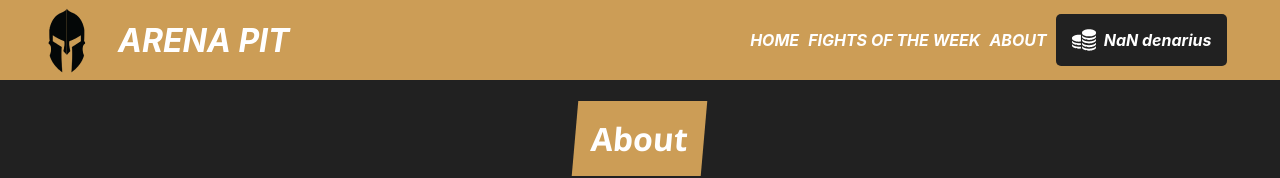
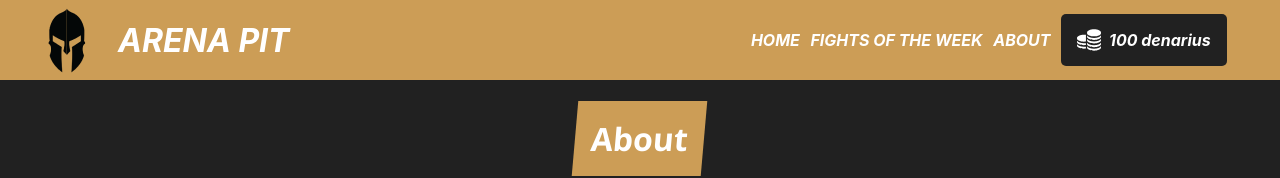
Before and after one commit to nicholas570/Arena-pit, a React (Create React App) app: page /about in a window 1280 px wide. Shown: the top 178 px of the page. Built offline with nearby package versions, Linux system fonts and the light colour scheme.

Commit message:
move init localStorage

```diff
--- a/src/App.jsx
+++ b/src/App.jsx
@@ -1,14 +1,8 @@
-import React, { useEffect } from 'react';
+import React from 'react';
 import './App.css';
 import Router from './Router';
 
 function App() {
-  useEffect(() => {
-    if (localStorage.getItem('Token') === null) {
-      localStorage.setItem('Token', 100);
-    }
-  }, []);
-
   return (
     <div className="App">
       <Router />
--- a/src/components/Header_Nav.jsx
+++ b/src/components/Header_Nav.jsx
@@ -25,7 +25,7 @@ function HeaderNav() {
           src={denariusIcon}
           alt="denarius icon"
         />
-        <p>{`${walletToken} denarius`}</p>
+        <p>{`${parseInt(walletToken, 10)} denarius`}</p>
       </li>
     </ul>
   );
--- a/src/context/WalletProvider.jsx
+++ b/src/context/WalletProvider.jsx
@@ -1,6 +1,9 @@
 import React, { useState, createContext } from 'react';
 import PropTypes from 'prop-types';
 
+if (localStorage.getItem('Token') === null) {
+  localStorage.setItem('Token', 100);
+}
 export const Wallet = createContext({
   walletToken: parseInt(localStorage.getItem('Token'), 10),
   seWallet: () => {},
```
